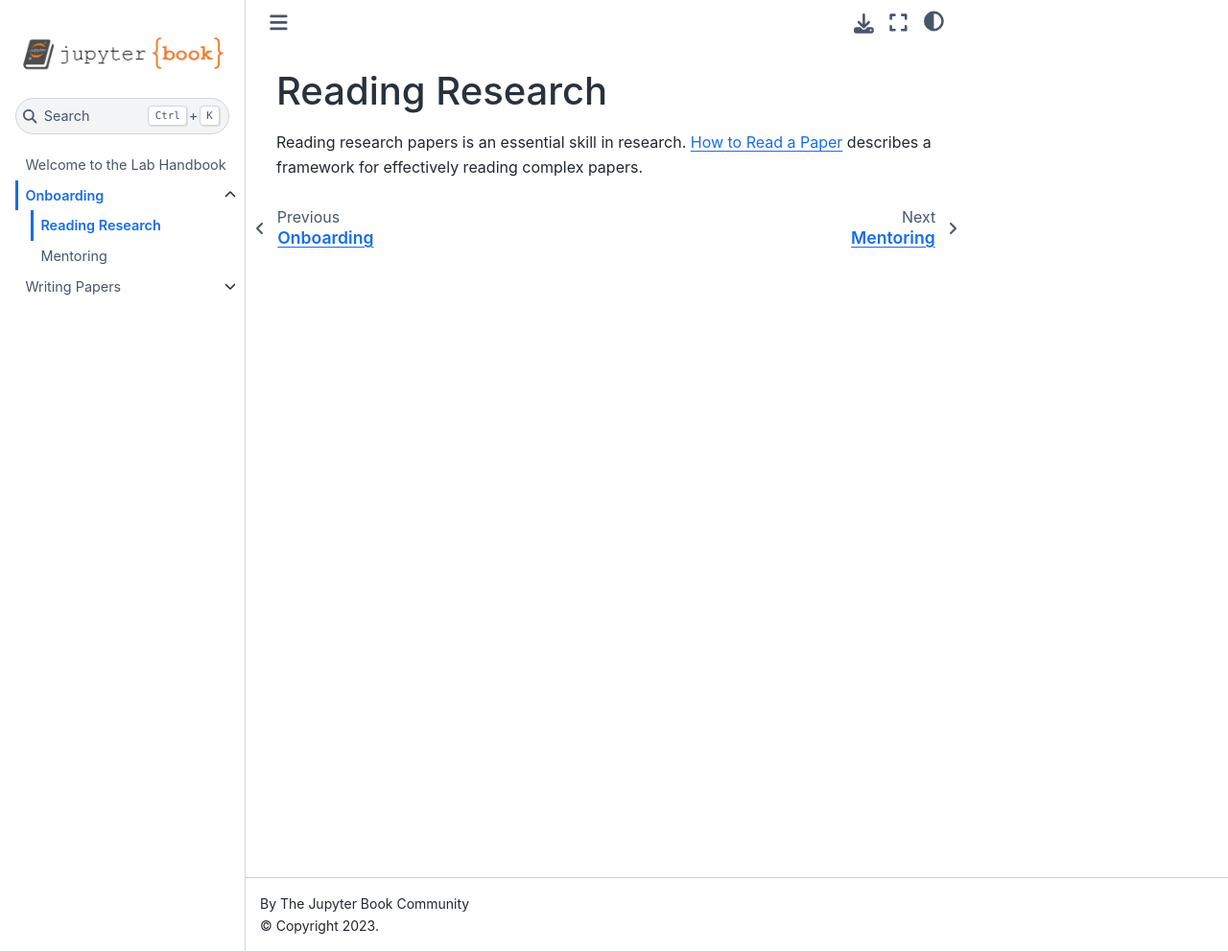
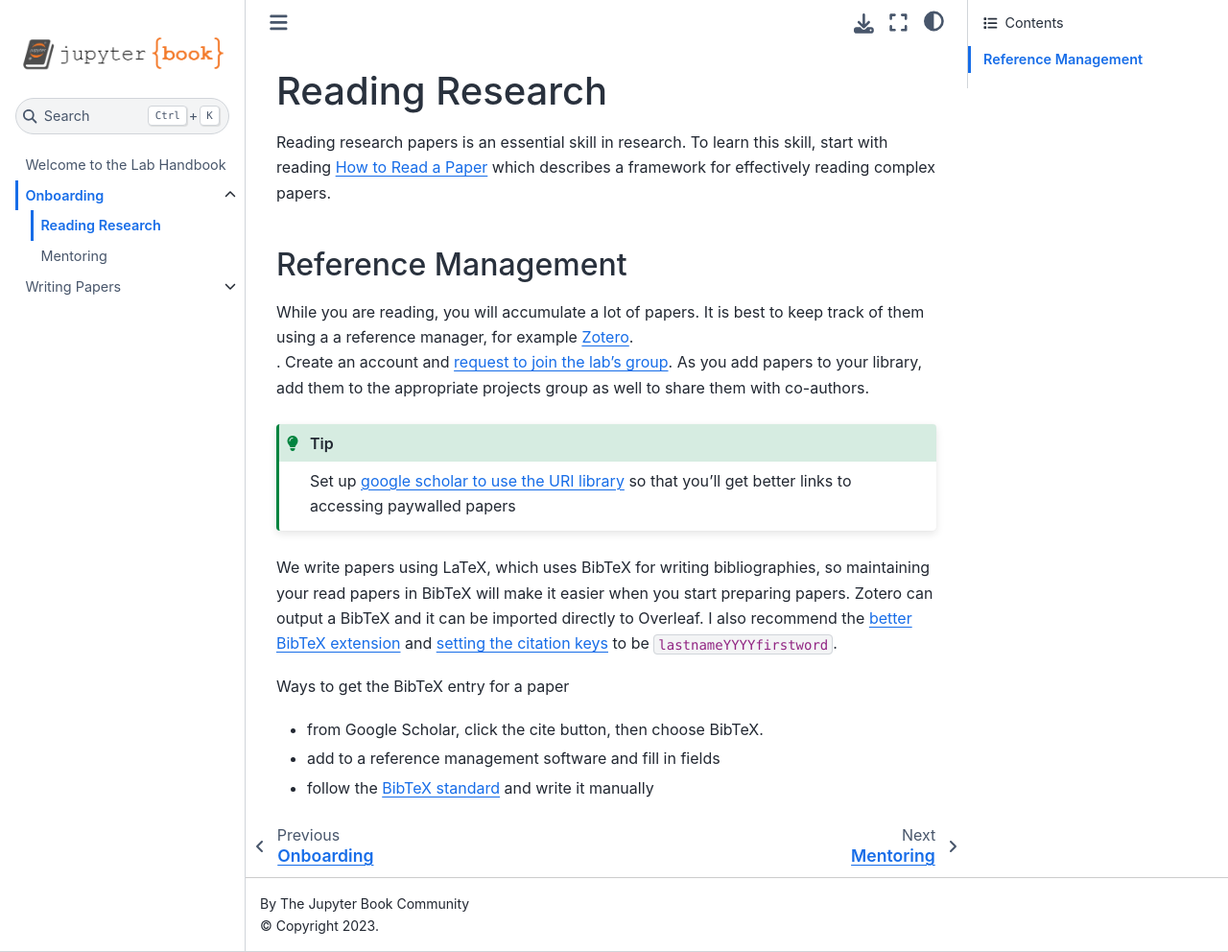
Before and after one commit to ml4sts/handbook, a Jupyter Book: the page built from onboarding/reading.md, in a window 1280 px wide and 992 px high. Shown: the whole window at 96% size. Built offline with Jupyter Book 1.0.4 settings and Sphinx 7.4.7 and the Sphinx Book theme 1.1.4, drawn with Linux system fonts in a browser that asks for light colours; pages that are not in the unit, such as notebooks, are missing from menus.

Commit message:
reference mangement closes #1

````diff
--- a/onboarding/reading.md
+++ b/onboarding/reading.md
@@ -1,3 +1,25 @@
 # Reading Research
 
-Reading research papers is an essential skill in research. [How to Read a Paper](resources/keshav_howtoread.pdf) describes a framework for effectively reading complex papers.
+Reading research papers is an essential skill in research. To learn this
+ skill, start with reading [How to Read a Paper](../resources/keshav_howtoread.pdf)
+ which describes a framework for effectively reading complex papers.
+
+
+## Reference Management
+
+While you are reading, you will accumulate a lot of papers.  It is best to
+keep track of them using a a reference manager, for example [Zotero](https://www.zotero.org/).
+. Create an account and [request to join the lab's group](https://www.zotero.org/groups/2869556/ml4sts). As you add papers to your library, add them to the appropriate projects group as well to share them with co-authors.
+
+```{tip}
+Set up  [google scholar to use the URI library](https://scholar.google.com/scholar_settings?oi=gsb&hl=en#2) so that you'll get better links to accessing paywalled papers
+```
+
+We write papers using LaTeX, which uses BibTeX for writing bibliographies, so
+maintaining your read papers in BibTeX will make it easier when you start
+preparing papers. Zotero can output a BibTeX and it can be imported directly to Overleaf. I also recommend the [better BibTeX extension](https://retorque.re/zotero-better-bibtex/installation/) and [setting the citation keys](https://retorque.re/zotero-better-bibtex/citing/#set-your-own-fixed-citation-keys) to be `lastnameYYYYfirstword`.
+
+Ways to get the BibTeX entry for a paper
+  - from Google Scholar, click the cite button, then choose BibTeX.
+  - add to a reference management software and fill in fields
+  - follow the [BibTeX standard](http://www.bibtex.org/Format/) and write it manually
````
Also changed, not shown: writing/latex.md (added, +6 -0 lines).
